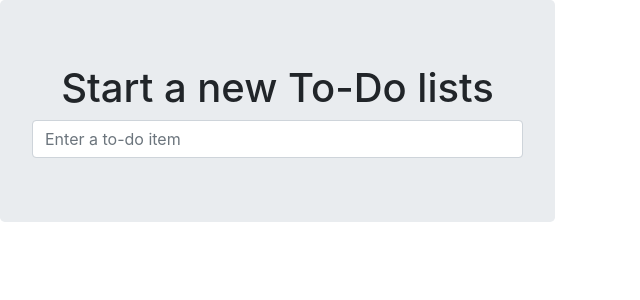
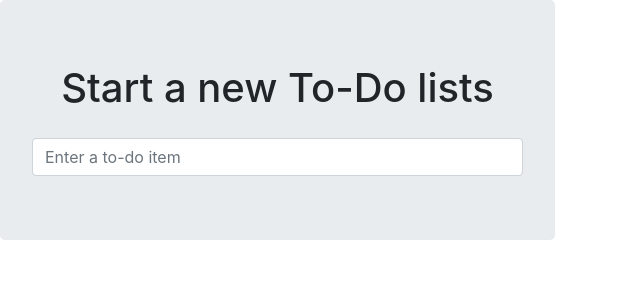
Before and after one commit to codeByCherry/django_TDD, a Django app: page /lists/ in a window 1280 px wide. Shown: the top 300 px of the page, without its empty margins (0-640 px from the left). Run offline with Django 3.2, Linux system fonts and the light colour scheme; some libraries are stand-ins or nearby versions.

Commit message:
增加间距

```diff
--- /dev/null
+++ b/superlists/lists/static/base.css
@@ -0,0 +1,3 @@
+#id_new_item {
+   margin-top:3ex;
+}
--- a/superlists/lists/templates/base.html
+++ b/superlists/lists/templates/base.html
@@ -18,7 +18,7 @@
 
             <form action="{% block form_action %} {% endblock %}" method="POST">
               {% csrf_token %}
-              <input type="text"  id="id_new_item" name="item_text" class="form-control input-lg" value="" placeholder="Enter a to-do item" >
+              <input type="text"  id="id_new_item" name="item_text" class="form-control input-lg id-new-item" value="" placeholder="Enter a to-do item" >
             </form>
             </div>
         </div>
```
